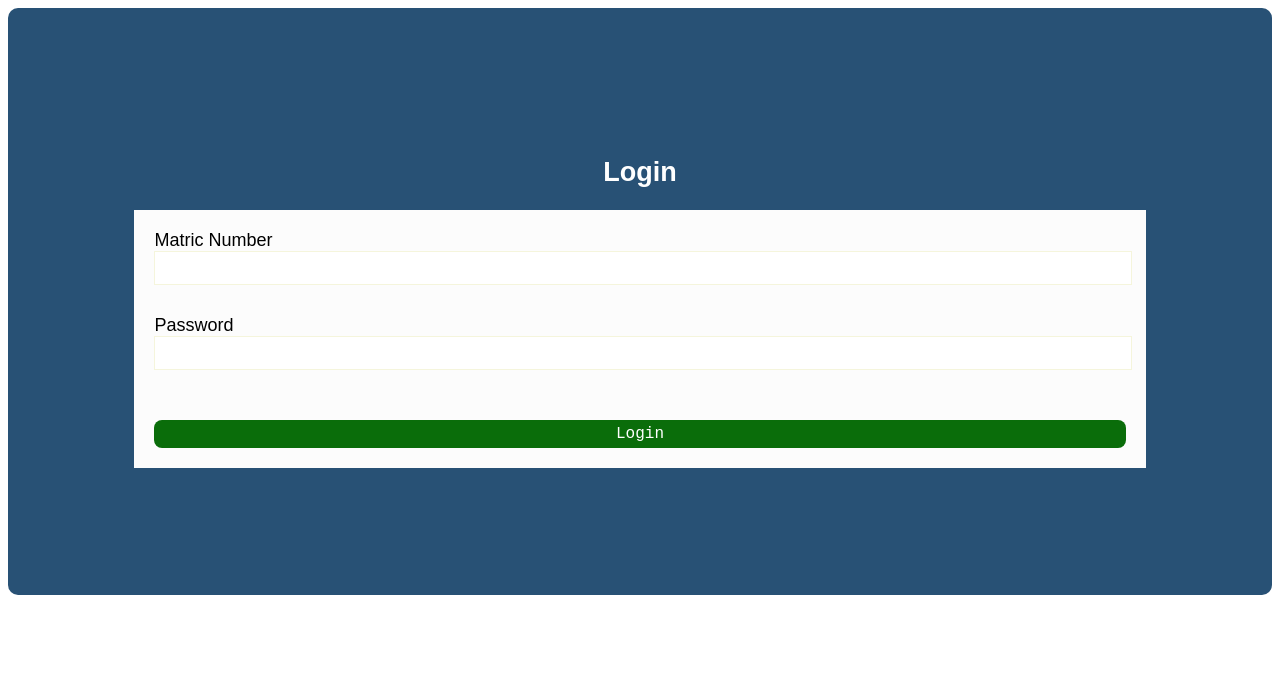
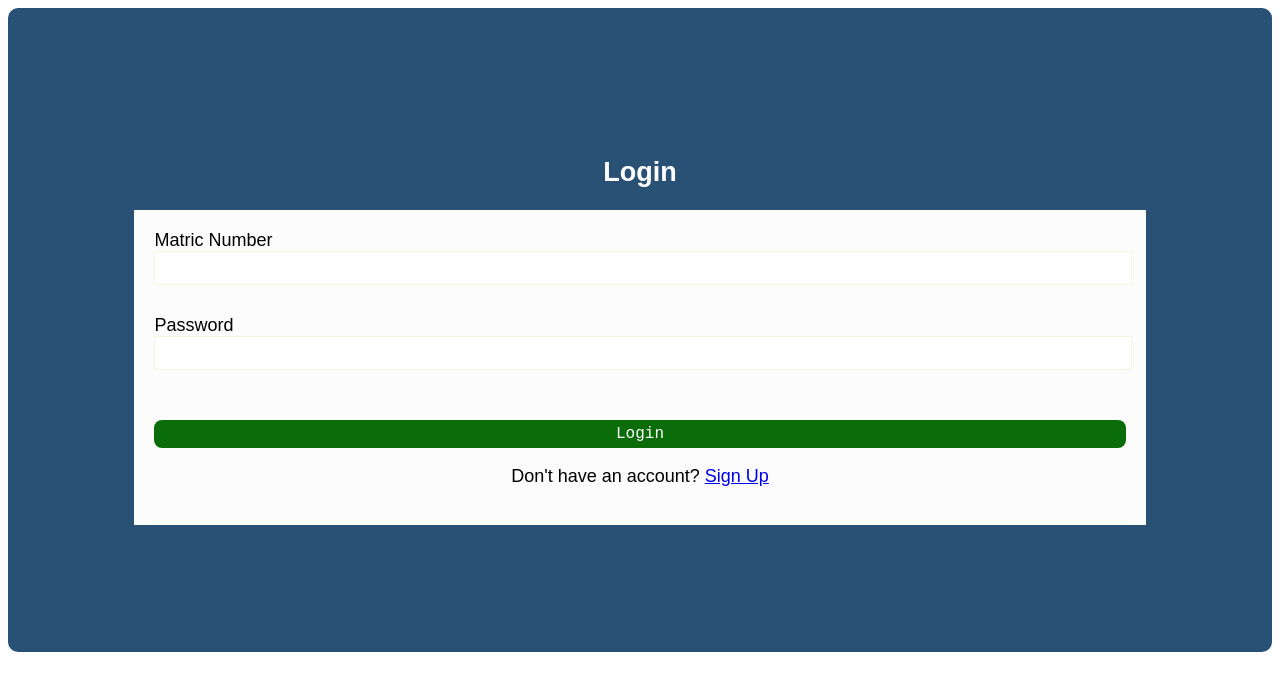
Before and after one commit to Psalmstrings/cbt, a plain HTML site: page index.html in a window 1280 px wide. Drawn offline with Linux system fonts and the light colour scheme.

Commit message:
Add files via upload

```diff
--- a/index.html
+++ b/index.html
@@ -65,6 +65,8 @@
           <input type="password" id="passWord" required />
         </div>
         <button type="submit">Login</button>
+        <div style="text-align: center">
+          <p>Don't have an account? <a href="./pages/signup.html">Sign Up</a></p>
       </form>
     </div>
 
```
